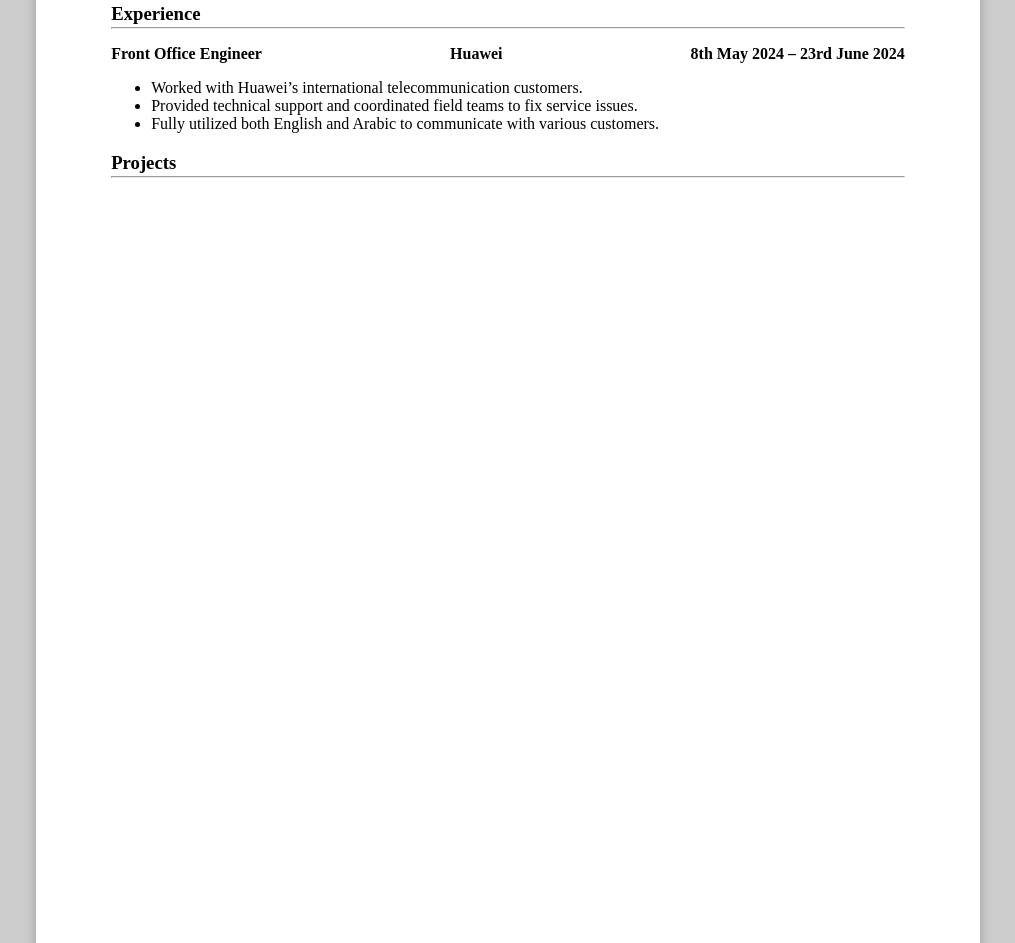
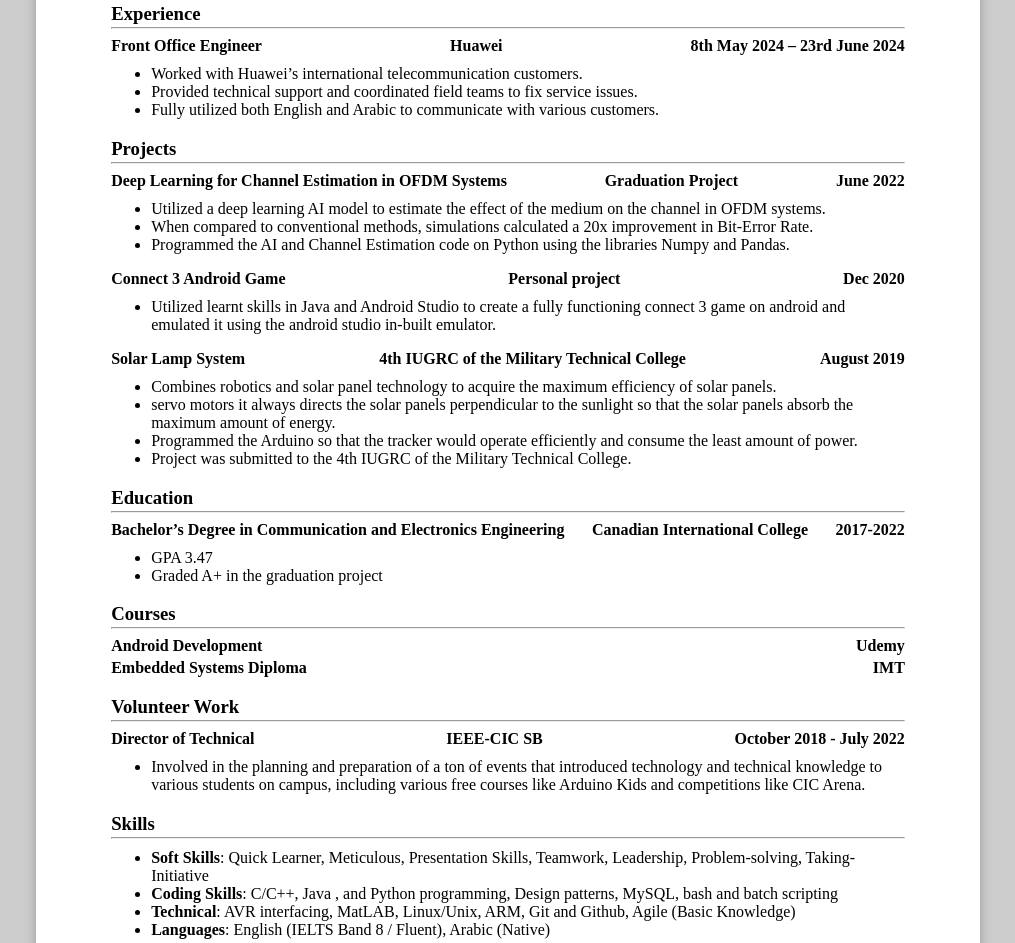
Before and after one commit to OmarDerwy/cvWithHTML, a plain HTML site: page index.html in a window 1280 px wide. Shown: the part 239-1182 px from the top of the page, without its empty margins (132-1147 px from the left). Drawn offline with Linux system fonts and the light colour scheme.

Commit message:
Finished Javas-Oriented CV

```diff
--- a/index.html
+++ b/index.html
@@ -45,9 +45,89 @@
             <h3>Projects</h3>
             <hr>
             <section>
+                <ul class="heading">
+                    <li>Deep Learning for Channel Estimation in OFDM Systems</li>
+                    <li>Graduation Project</li>
+                    <li>June 2022 </li>
+                </ul>
+                <ul>
+                    <li>Utilized a deep learning AI model to estimate the effect of the medium on the channel in OFDM systems.</li>
+                    <li>When compared to conventional methods, simulations calculated a 20x improvement in Bit-Error Rate.</li>
+                    <li>Programmed the AI and Channel Estimation code on Python using the libraries Numpy and Pandas.</li>
+            </section>
+            <section>
+                <ul class="heading">
+                    <li>Connect 3 Android Game</li>
+                    <li>Personal project</li>
+                    <li>Dec 2020</li>
+                </ul>
+                <ul>
+                    <li>Utilized learnt skills in Java and Android Studio to create a fully functioning connect 3 game on android and emulated it using the android studio in-built emulator.</li>
+            </section>
+            <section>
+                <ul class="heading">
+                    <li>Solar Lamp System</li>
+                    <li>4th IUGRC of the Military Technical College</li>
+                    <li>August 2019</li>
+                </ul>
+                <ul>
+                    <li>Combines robotics and solar panel technology to acquire the maximum efficiency of solar panels.</li>
+                    <li> servo motors it always directs the solar panels perpendicular to the sunlight so that the solar panels absorb the maximum amount of energy.</li>
+                    <li>Programmed the Arduino so that the tracker would operate efficiently and consume the least amount of power.</li>
+                    <li>Project was submitted to the 4th IUGRC of the Military Technical College.</li>
 
             </section>
-
+        </section>
+        <section>
+            <h3>Education</h3>
+            <hr>
+            <section>
+                <ul class="heading">
+                    <li>Bachelor’s Degree in Communication and Electronics Engineering</li>
+                    <li>Canadian International College</li>
+                    <li>2017-2022</li>
+                </ul>
+                <ul>
+                    <li>GPA 3.47</li>
+                    <li>Graded A+ in the graduation project
+                    </li>
+                </ul>
+            </section>
+        </section>
+        <section>
+            <h3>Courses</h3>
+            <hr>
+            <ul class="heading">
+                <li>Android Development</li>
+                <li>Udemy</li>
+            </ul>
+            <ul class="heading">
+                <li>Embedded Systems Diploma</li>
+                <li>IMT</li>
+            </ul>
+        </section>
+        <section>
+            <h3>Volunteer Work</h3>
+            <hr>
+            <section>
+                <ul class="heading">
+                    <li>Director of Technical</li>
+                    <li>IEEE-CIC SB</li>
+                    <li>October 2018 - July 2022</li>
+                </ul>
+                <ul>
+                    <li>Involved in the planning and preparation of a ton of events that introduced technology and technical knowledge to various students on campus, including various free courses like Arduino Kids and competitions like CIC Arena.</li>
+                </ul>
+        </section>
+        <section>
+            <h3>Skills</h3>
+            <hr>
+            <ul>
+                <li><span style="font-weight: bold;">Soft Skills</span>: Quick Learner, Meticulous, Presentation Skills, Teamwork, Leadership, Problem-solving, Taking-Initiative</li>
+                <li><span style="font-weight: bold;">Coding Skills</span>: C/C++, Java , and Python programming, Design patterns, MySQL, bash and batch scripting</li>
+                <li><span style="font-weight: bold;">Technical</span>:  AVR interfacing, MatLAB, Linux/Unix, ARM, Git and Github, Agile (Basic Knowledge)</li>
+                <li><span style="font-weight: bold;">Languages</span>: English (IELTS Band 8 / Fluent), Arabic (Native)</li>
+            </ul>
         </section>
     </main>
 </body>
--- a/styles.css
+++ b/styles.css
@@ -62,10 +62,15 @@ section hr{
 }
 section ul.heading{
   list-style-type: none;
+  margin-top: 0;
+  margin-bottom:4px;
   padding: 0px;
   font-weight: bold;
   display: flex;
   justify-content: space-between;
+}
+section ul{
+  margin-top:10px;
 }
 @media print{
   @page {
@@ -74,7 +79,7 @@ section ul.heading{
   }
 
   .page {
-    box-shadow: 0;
+    box-shadow: 0 0 0 0;
     margin: 0;
   }
   body{
```
